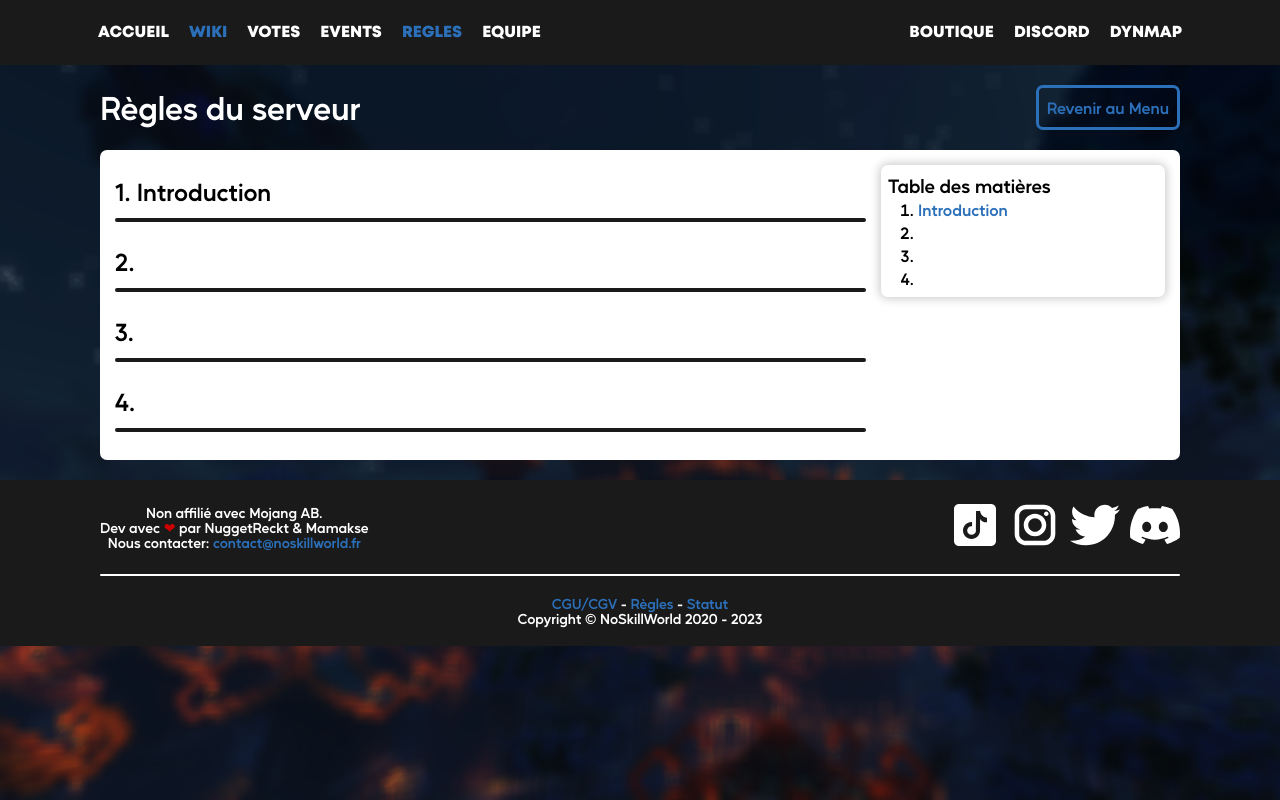
After one commit to NuggetReckt/NSW-Website-S3, a PHP site: page /wiki/rules.php in a window 1280 px wide. The commit adds this page. Run offline with PHP 8.4, Linux system fonts and the light colour scheme.

Commit message:
Started: Rules and CGU-CGV pages in wiki section Improved: Paragraphs line height in footers

```diff
--- a/assets/css/main.css
+++ b/assets/css/main.css
@@ -129,6 +129,7 @@ nav, .footer-content {
 
 #footer-l {
     justify-content: left;
+    line-height: 15px;
 }
 
 #footer-r {
@@ -158,6 +159,7 @@ hr {
 .sub-footer {
     justify-content: center;
     flex-direction: column;
+    line-height: 15px;
 }
 
 #to-top {
--- a/assets/css/responsive.css
+++ b/assets/css/responsive.css
@@ -209,7 +209,7 @@
     }
 }
 
-@media (max-width: 475px) {
+@media (max-width: 540px) {
     .main-top-col-wiki {
         width: 43%;
         padding: 23px 10px;
--- a/assets/footer.php
+++ b/assets/footer.php
@@ -36,7 +36,7 @@ $page = basename(dirname($_SERVER["PHP_SELF"]));
                 </ul>
                 <hr class="footer-item">
                 <div class="sub-footer footer-item">
-                    <span><a href="../cgu-cgv.php">CGU/CGV</a> - <a href="../rules.php">Règles</a> - <a
+                    <span><a href="../wiki/cgu-cgv.php">CGU/CGV</a> - <a href="../wiki/rules.php">Règles</a> - <a
                                 href="https://statut.noskillworld.fr" target="_blank">Statut</a></span>
                     <span>Copyright © NoSkillWorld 2020 - 2023</span>
                 </div>
--- a/assets/php/pager.php
+++ b/assets/php/pager.php
@@ -3,7 +3,7 @@
 class Pager
 {
     private string $title;
-    private bool $isUnderMaintenance = true;
+    public bool $isUnderMaintenance = false;
 
     public function __construct($title)
     {
--- a/panel/assets/footer.php
+++ b/panel/assets/footer.php
@@ -33,7 +33,7 @@
                 </ul>
                 <hr class="footer-item">
                 <div class="sub-footer footer-item">
-                    <span><a href="../../cgu-cgv.php">CGU/CGV</a> - <a href="../../rules.php">Règles</a> - <a
+                    <span><a href="../../wiki/cgu-cgv.php">CGU/CGV</a> - <a href="../../wiki/rules.php">Règles</a> - <a
                                 href="https://statut.noskillworld.fr" target="_blank">Statut</a></span>
                     <span>Copyright © NoSkillWorld 2020 - 2023</span>
                 </div>
--- a/wiki/assets/header2.php
+++ b/wiki/assets/header2.php
@@ -1,3 +1,31 @@
+<?php
+
+
+function echoIfWiki(): void
+{
+    if (str_starts_with(getCurrentDir(), "/wiki/")) {
+        echo "active";
+    } else {
+        echo "no-active";
+    }
+}
+
+function echoIfRules(): void
+{
+    if (getCurrentDir() == "/wiki/rules.php") {
+        echo "active";
+    } else {
+        echo "no-active";
+    }
+}
+
+function getCurrentDir(): string
+{
+    return $_SERVER["PHP_SELF"];
+}
+
+?>
+
 </head>
 <body id='body-other'>
 <button class="responsive-nav-toggle" aria-controls="navbar-list" aria-expanded="false"></button>
@@ -5,26 +33,27 @@
     <nav>
         <ul class="navbar-list" data-visible="false">
             <li class="navbar-item">
-                <a href="<?="../index.php"?>" class="navbar-item-a not-active">Accueil</a>
+                <a href="<?= "../index.php" ?>" class="navbar-item-a not-active">Accueil</a>
             </li>
             <li class="navbar-item">
-                <a href="<?="index.php"?>" class="navbar-item-a active">Wiki</a>
+                <a href="<?= "index.php" ?>" class="navbar-item-a <?php echoIfWiki() ?>">Wiki</a>
             </li>
             <li class="navbar-item">
-                <a href="<?="../votes.php"?>" class="navbar-item-a not-active">Votes</a>
+                <a href="<?= "../votes.php" ?>" class="navbar-item-a not-active">Votes</a>
             </li>
             <li class="navbar-item">
-                <a href="<?="../events.php"?>" class="navbar-item-a not-active">Events</a>
+                <a href="<?= "../events.php" ?>" class="navbar-item-a not-active">Events</a>
             </li>
             <li class="navbar-item">
-                <a href="<?="../cgu-cgv.php"?>" class="navbar-item-a not-active">Regles</a>
+                <a href="<?= "rules.php" ?>" class="navbar-item-a <?php echoIfRules() ?>">Regles</a>
             </li>
             <li class="navbar-item">
-                <a href="<?="../staff.php"?>" class="navbar-item-a not-active">Equipe</a>
+                <a href="<?= "../staff.php" ?>" class="navbar-item-a not-active">Equipe</a>
             </li>
             <hr id="responsive-separator">
             <li class="navbar-item" id="nav-right">
-                <a href="https://play.noskillworld.fr/dynmap" target="_blank" class="navbar-item-a not-active">Dynmap</a>
+                <a href="https://play.noskillworld.fr/dynmap" target="_blank"
+                   class="navbar-item-a not-active">Dynmap</a>
             </li>
             <li class="navbar-item" id="nav-right">
                 <a href="https://discord.gg/cE4eHEZWrD" target="_blank" class="navbar-item-a not-active">Discord</a>
--- /dev/null
+++ b/wiki/rules.php
@@ -0,0 +1,75 @@
+<?php
+require_once "assets/php/pager.php";
+
+$pager = new WikiPager("Règles");
+
+$pager->setHeader();
+?>
+
+    <div class="top-content top-content-others" id="top-content-wiki">
+        <div class="top-wiki-nav">
+            <h1>Règles du serveur</h1>
+            <a href="/wiki">Revenir au Menu</a>
+        </div>
+    </div>
+    <div class="wiki-content">
+        <div class="table-of-contents-wiki" id="table-of-contents-wiki">
+            <h3>Table des matières</h3>
+            <ol class="table-wiki-list">
+                <li class="table-wiki-item">
+                    <a href="#1">Introduction</a>
+                </li>
+                <li class="table-wiki-item">
+                    <a href="#2"> </a>
+                </li>
+                <li class="table-wiki-item">
+                    <a href="#3"> </a>
+                </li>
+                <li class="table-wiki-item">
+                    <a href="#4"> </a>
+                </li>
+            </ol>
+        </div>
+        <div class="wiki-article">
+            <div class="wiki-article-title">
+                <h2 id="1">1. Introduction</h2>
+                <hr>
+            </div>
+            <div class="wiki-article-wrapper">
+                <div class="wiki-article-content">
+                    <p class="wiki-p"></p>
+                </div>
+            </div>
+            <div class="wiki-article-title">
+                <h2 id="2">2. </h2>
+                <hr>
+            </div>
+            <div class="wiki-article-wrapper">
+                <div class="wiki-article-content">
+                    <p class="wiki-p"></p>
+                </div>
+            </div>
+            <div class="wiki-article-title">
+                <h2 id="3">3. </h2>
+                <hr>
+            </div>
+            <div class="wiki-article-wrapper">
+                <div class="wiki-article-content">
+                    <p class="wiki-p"></p>
+                </div>
+            </div>
+            <div class="wiki-article-title">
+                <h2 id="4">4. </h2>
+                <hr>
+            </div>
+            <div class="wiki-article-wrapper">
+                <div class="wiki-article-content">
+                    <p class="wiki-p"></p>
+                </div>
+            </div>
+        </div>
+    </div>
+
+<?php
+$pager->setFooter();
+?>
```
Also changed, not shown: assets/header2.php (+5 -5 lines), cgu-cgv.php (deleted, +0 -16 lines), wiki/cgu-cgv.php (added, +75 -0 lines), wiki/questions-reponses.php (+5 -5 lines).
